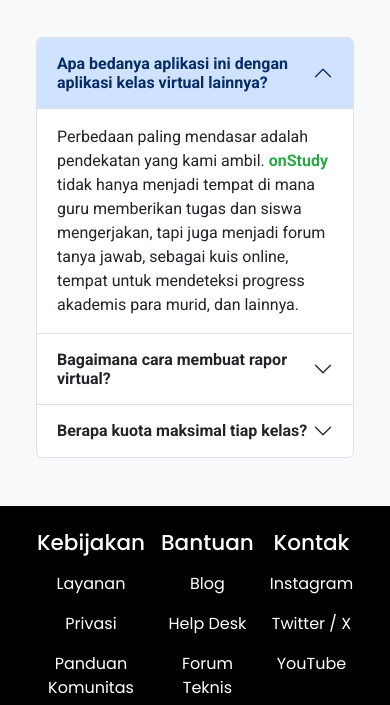
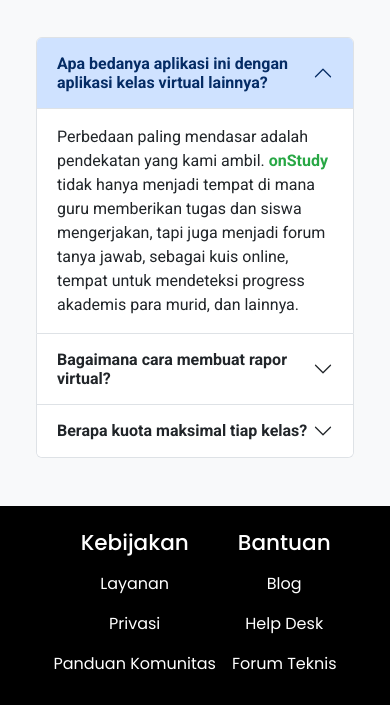
Before and after one commit to SadhowLearner/onStudy-landing-page, a website built with Parcel: page src/index.html in a window 390 px wide. Shown: the part 4284-4989 px from the top of the page. Built offline with nearby package versions, Linux system fonts and the light colour scheme.

Commit message:
fix: tweak footer

```diff
--- a/src/index.html
+++ b/src/index.html
@@ -268,7 +268,7 @@
               <a href="#" class="my-2 text-white text-decoration-none text-center">Help Desk</a>
               <a href="#" class="my-2 text-white text-decoration-none text-center">Forum Teknis</a>
             </div>
-            <div class="d-flex flex-column justify-content-center align-items-center mx-2 mx-lg-4">
+            <div class="d-none d-lg-flex flex-column justify-content-center align-items-center mx-2 mx-lg-4">
               <h4 class="text-white mb-2">Kontak</h4>
               <a href="#" class="my-2 text-white text-decoration-none text-center">Instagram</a>
               <a href="#" class="my-2 text-white text-decoration-none text-center">Twitter / X</a>
```
